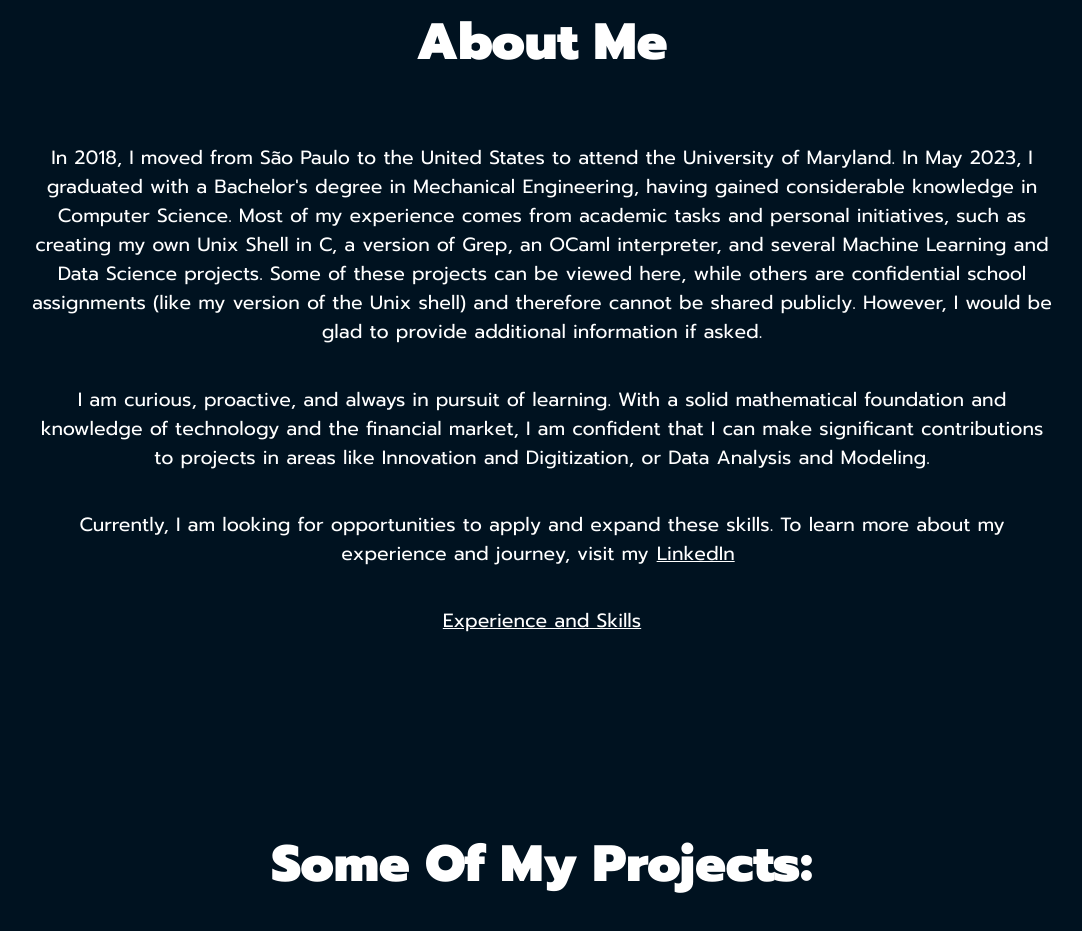
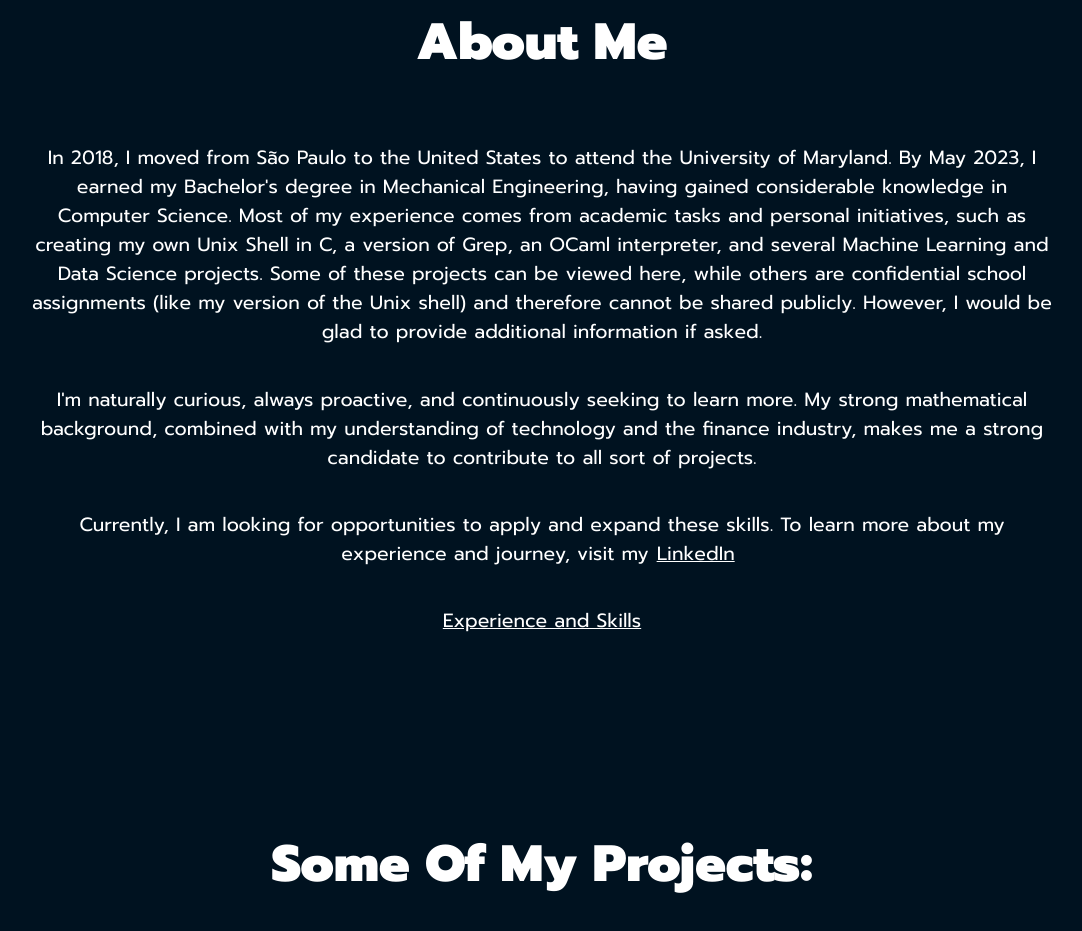
Before and after one commit to lthomazi/lthomazi.github.io, a plain HTML site: page index.html in a window 1280 px wide. Shown: the part 971-1902 px from the top of the page, without its empty margins (98-1180 px from the left). Drawn offline with Linux system fonts and the light colour scheme; a script that the page names is missing.

Commit message:
adds generalized career goal

```diff
--- a/index.html
+++ b/index.html
@@ -43,10 +43,10 @@
 
         <h2>About Me</h2>
         <p>
-          In 2018, I moved from São Paulo to the United States to attend the University of Maryland. In May 2023, I graduated with a Bachelor's degree in Mechanical Engineering, having gained considerable knowledge in Computer Science. Most of my experience comes from academic tasks and personal initiatives, such as creating my own Unix Shell in C, a version of Grep, an OCaml interpreter, and several Machine Learning and Data Science projects. Some of these projects can be viewed here, while others are confidential school assignments (like my version of the Unix shell) and therefore cannot be shared publicly. However, I would be glad to provide additional information if asked.
+          In 2018, I moved from São Paulo to the United States to attend the University of Maryland. By May 2023, I earned my Bachelor's degree in Mechanical Engineering, having gained considerable knowledge in Computer Science. Most of my experience comes from academic tasks and personal initiatives, such as creating my own Unix Shell in C, a version of Grep, an OCaml interpreter, and several Machine Learning and Data Science projects. Some of these projects can be viewed here, while others are confidential school assignments (like my version of the Unix shell) and therefore cannot be shared publicly. However, I would be glad to provide additional information if asked.
         </p>
         <p>
-          I am curious, proactive, and always in pursuit of learning. With a solid mathematical foundation and knowledge of technology and the financial market, I am confident that I can make significant contributions to projects in areas like Innovation and Digitization, or Data Analysis and Modeling.
+          I'm naturally curious, always proactive, and continuously seeking to learn more. My strong mathematical background, combined with my understanding of technology and the finance industry, makes me a strong candidate to contribute to all sort of projects.
         </p>
         <p>
           Currently, I am looking for opportunities to apply and expand these skills. To learn more about my experience and journey, visit my<a href = "https://www.linkedin.com/in/lucas-de-carvalho-thomazi/">LinkedIn</a>
```
